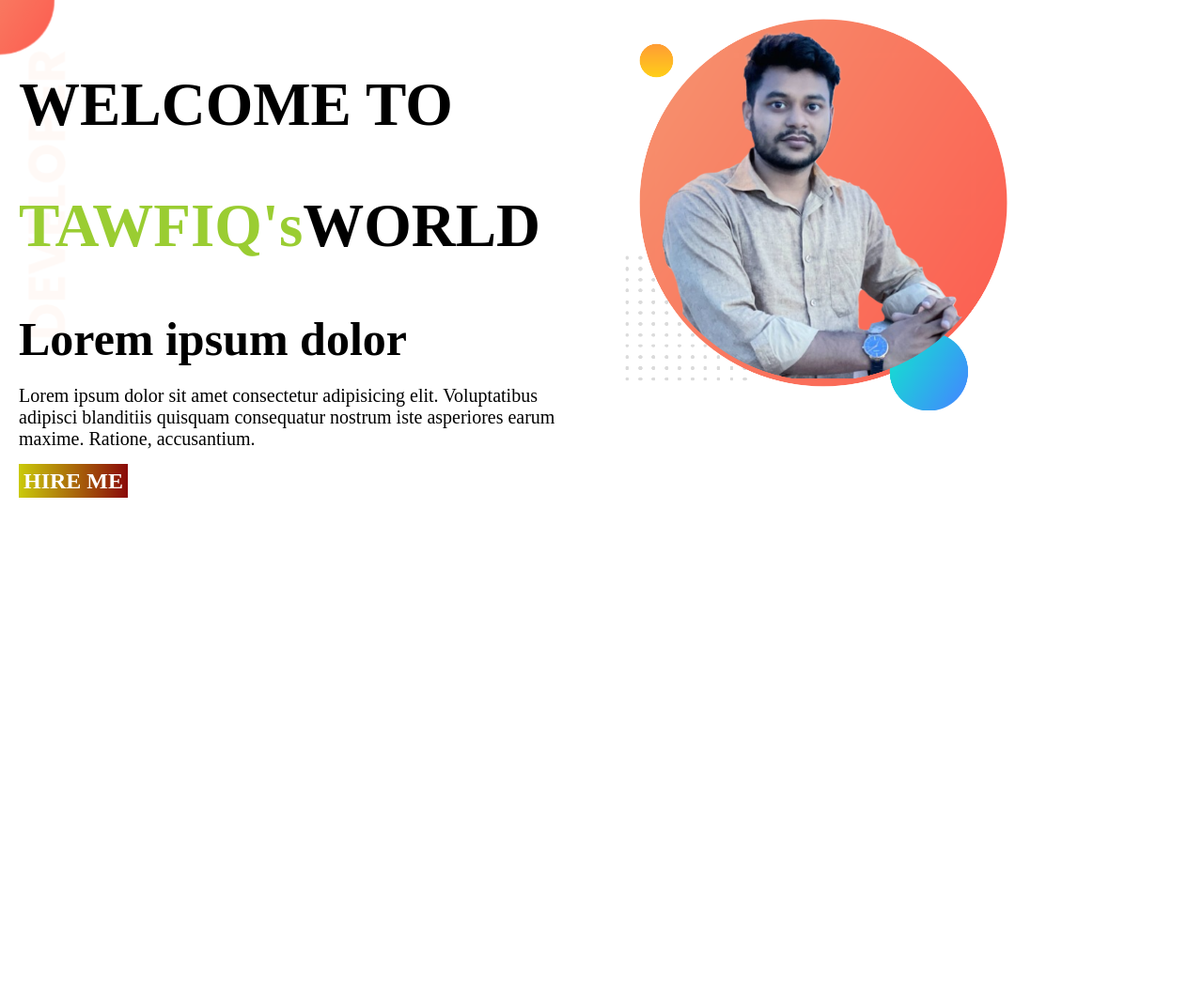
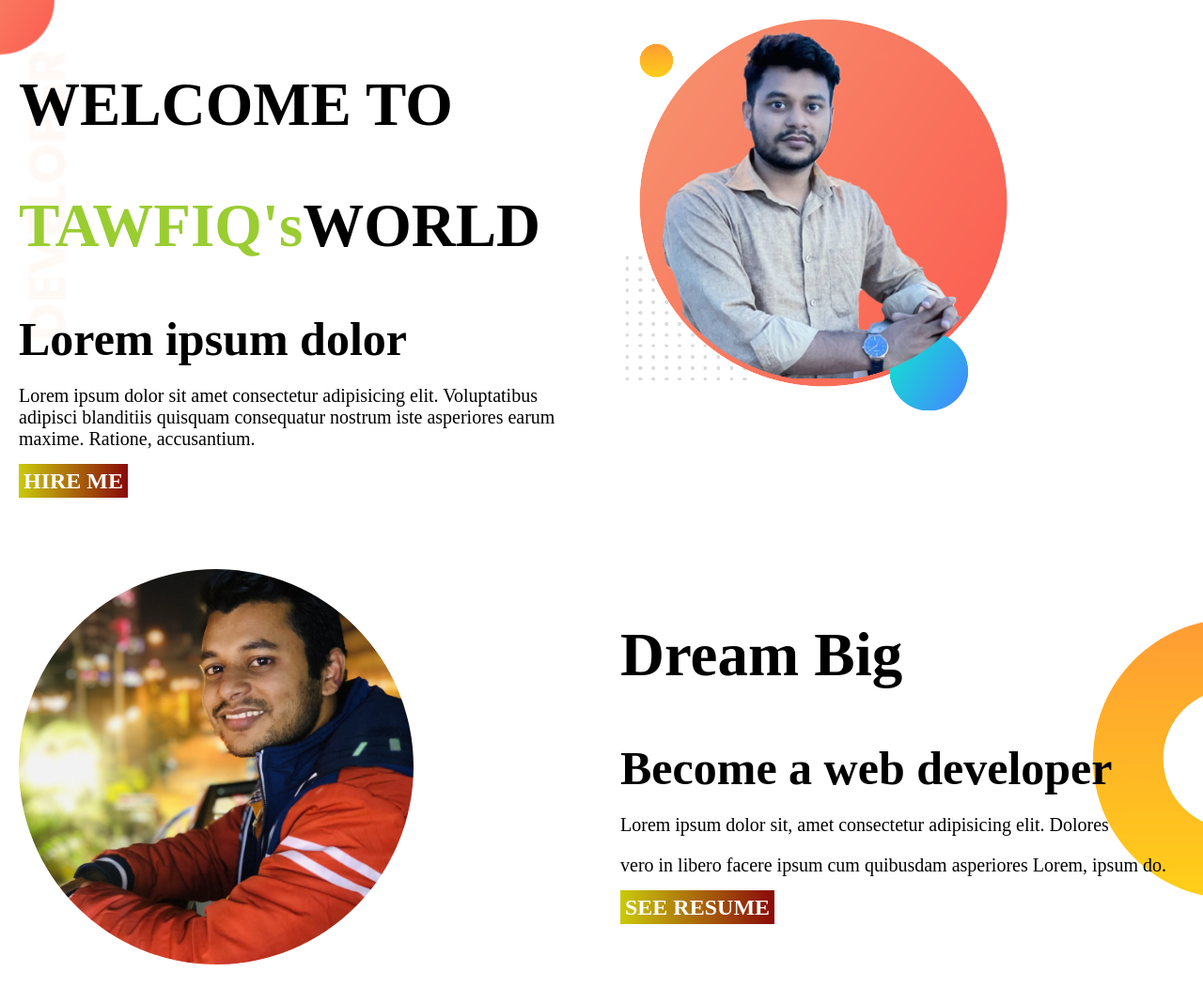
Before and after one commit to tawfiqealahi/my-first-portfolio, a plain HTML site: page index.html in a window 1280 px wide. Shown: the whole page at 94% size. Before the commit the page ends 800 px from the top, so only its background shows below. Drawn offline with Linux system fonts and the light colour scheme.

Commit message:
second commit

```diff
--- a/index.html
+++ b/index.html
@@ -21,7 +21,16 @@
         <div class="half-width">
             <img src="img/my first portfolio 1.png" alt="">
         </div>
-
+    </section>
+    <section class="dream-part">
+       <div class="middle"> <img src="img/ttawfiq.jpg" alt="photo"></div>
+       <div class="middle">
+            <h1> Dream Big </h1>
+        <strong>Become a web developer</strong>
+        <p>Lorem ipsum dolor sit, amet consectetur adipisicing elit. Dolores </p> <p> vero in libero facere ipsum cum quibusdam asperiores  Lorem, ipsum do.
+        </p>
+        <h2><a target="_blank" href="#">SEE RESUME</a></h2>
+    </div>
     </section>
 
 
--- a/style/style.css
+++ b/style/style.css
@@ -23,7 +23,7 @@ span{
     color:yellowgreen;
 }
 section{
-    display: flex;;
+    display: flex;
 }
 .welcome-part{
     background-image: url(../img/top-banner.png);
@@ -36,3 +36,18 @@ section{
 .half-width img{
     width: 70%;
 }
+.middle{
+    width: 50%;
+    margin: 20px;
+}
+.middle img{
+    width: 70%;
+    border-radius:  50%;
+}
+.dream-part{
+    background-image: url(../img/dream-bg.png);
+    background-repeat: no-repeat;
+    background-position: right;
+    padding-top: 20px;
+
+}
```
